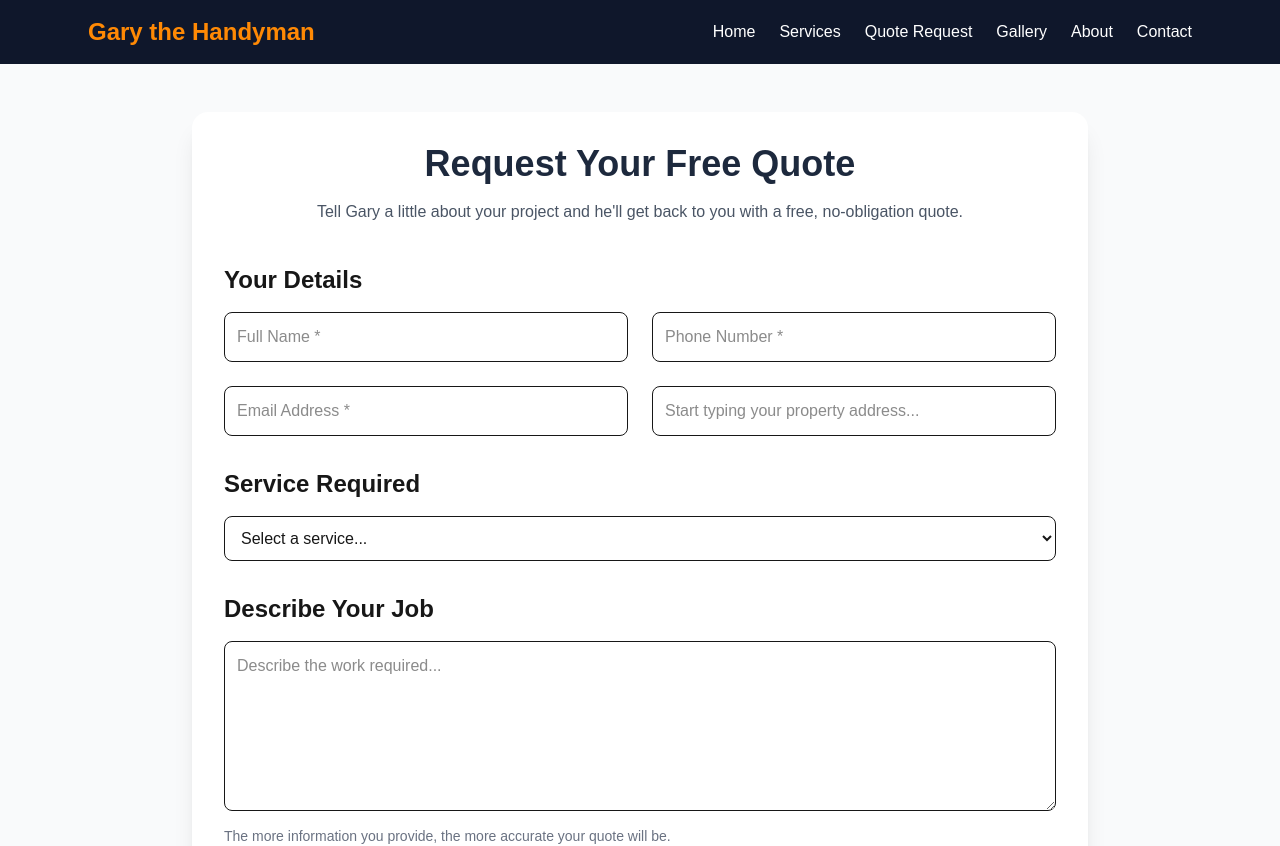
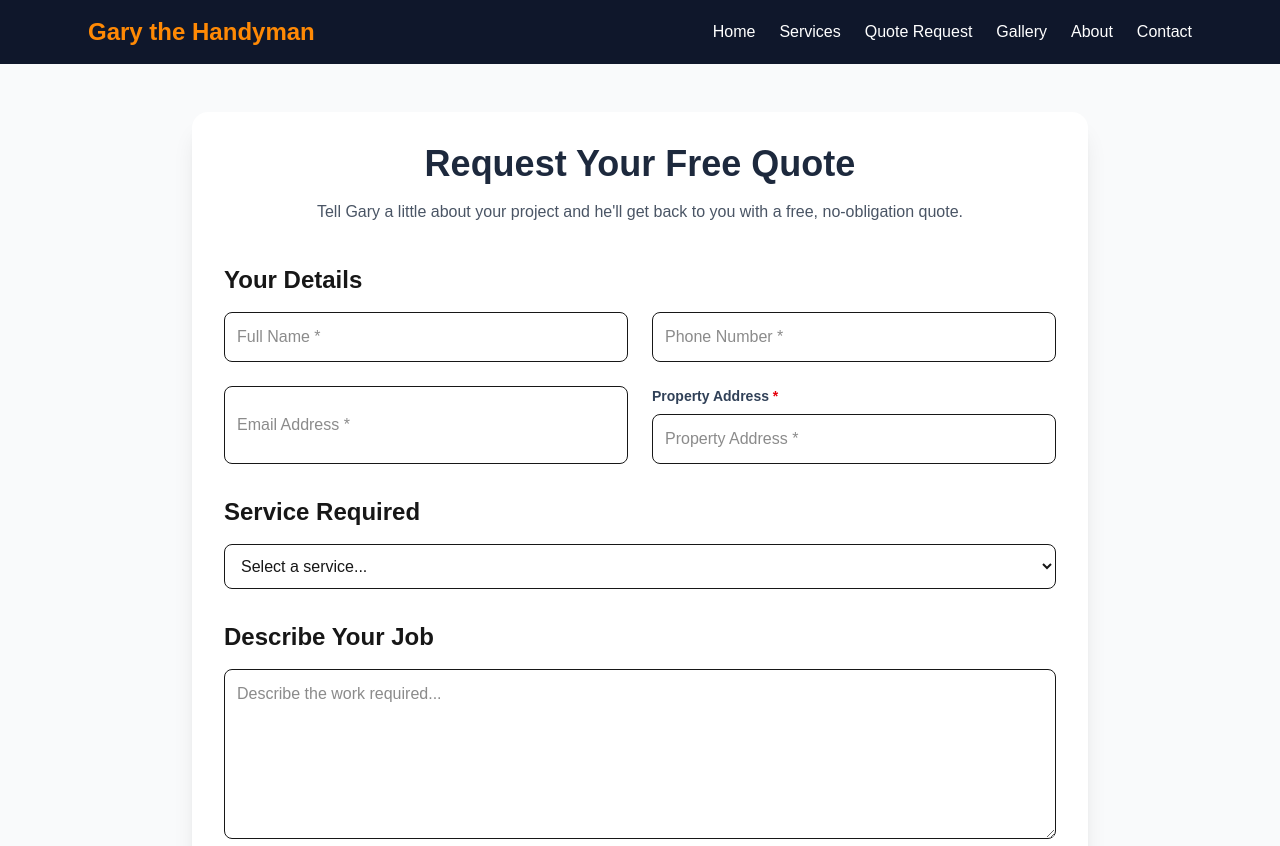
Before and after one commit to Kiddo-Ent/gary-the-handyman, a Next.js app: page /quote in a window 1280 px wide. Shown: the top 846 px of the page. Built offline with nearby package versions, Linux system fonts and the light colour scheme.

Commit message:
Added Address required

```diff
--- a/app/quote/page.tsx
+++ b/app/quote/page.tsx
@@ -1,6 +1,6 @@
 "use client";
 
-import { useRef, useState } from "react";
+import { useEffect, useRef, useState } from "react";
 import Link from "next/link";
 import AddressAutocomplete from "@/components/forms/AddressAutocomplete";
 export default function QuotePage() {
@@ -14,6 +14,7 @@ export default function QuotePage() {
   const [photoPreviews, setPhotoPreviews] = useState<string[]>([]);
   const [selectedFiles, setSelectedFiles] = useState<File[]>([]);
   const fileInput = useRef<HTMLInputElement>(null);
+  const addressRef = useRef<HTMLDivElement>(null);
   async function handleSubmit(
   e: React.FormEvent<HTMLFormElement>
 ) {
@@ -90,33 +91,32 @@ export default function QuotePage() {
                 className="border rounded-lg p-3 w-full"
               />
 
+              <div ref={addressRef}>
+  <label className="mb-2 block text-sm font-semibold text-slate-700">
+    Property Address <span className="text-red-600">*</span>
+  </label>
+
   <AddressAutocomplete
     value={address}
     onChange={(value) => {
       setAddress(value);
-
-    // User is typing again, so they must
-    // choose a suggestion before submitting.
       setAddressSelected(false);
-
       setSuburb("");
       setState("VIC");
       setPostcode("");
-
       setAddressError("");
     }}
     onAddressSelected={(selected) => {
       setAddress(selected.formattedAddress);
-
       setSuburb(selected.suburb);
       setState(selected.state);
       setPostcode(selected.postcode);
-
       setAddressSelected(true);
       setAddressError("");
     }}
-  placeholder="Start typing your property address..."
+    placeholder="Property Address *"
   />
+</div>
 
 <input
   type="hidden"
```
Lines whose indentation alone changed are shown as unchanged.
